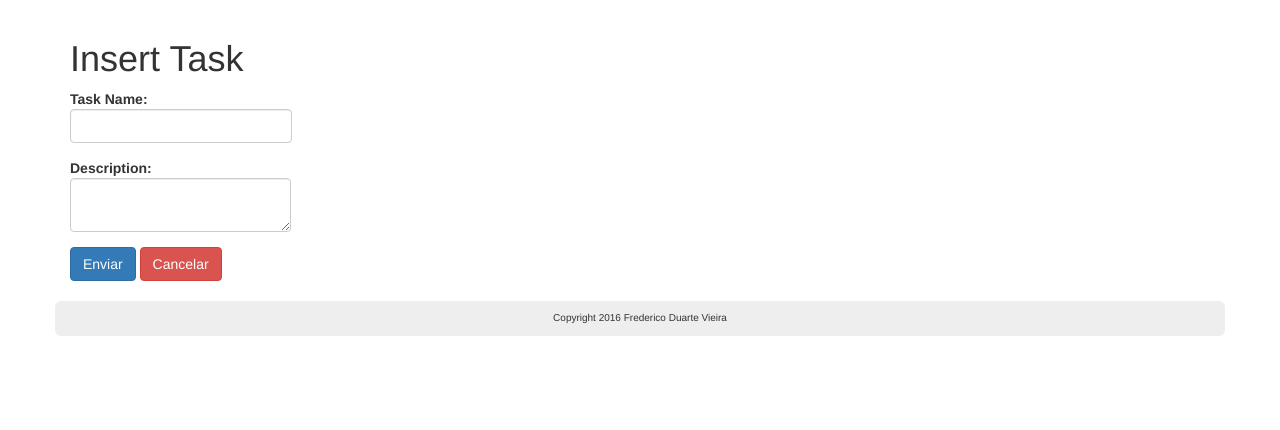
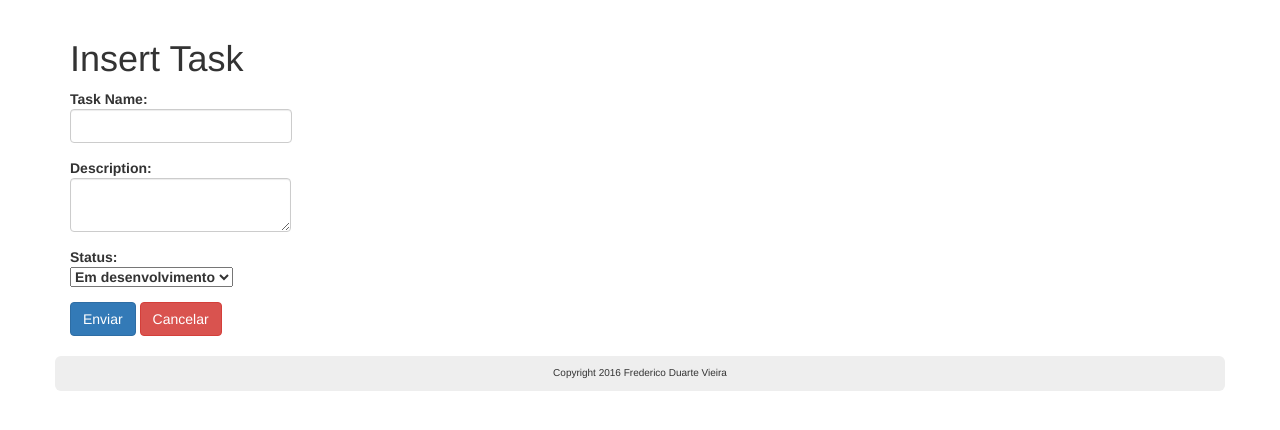
Before and after one commit to FredericoVieira/flask-todo, a Flask app: page /create in a window 1280 px wide. Shown: the part 51-481 px from the top of the page. Run offline with Flask 2, Linux system fonts and the light colour scheme; some libraries are stand-ins or nearby versions.

Commit message:
Adds in form selector to choose task status.

```diff
--- a/app/templates/task/_form.html
+++ b/app/templates/task/_form.html
@@ -33,6 +33,15 @@
             <textarea type="text" class="form-control" name="description" id="taskDescription" placeholder="{{ task['description'] }}"></textarea>
         </label>
     </p>
+    <p>
+        <label>Status:<br/>
+            <select name="status">
+                <option value="0">Inativa</option>
+                <option selected value="1">Em desenvolvimento</option>
+                <option value="2">Concluída</option>
+            </select>
+        </label>
+    </p>
     <input type="submit" class="btn btn-primary" value="Enviar">
     <a class="btn btn-danger" href="/">Cancelar</a>
 </form>
```
